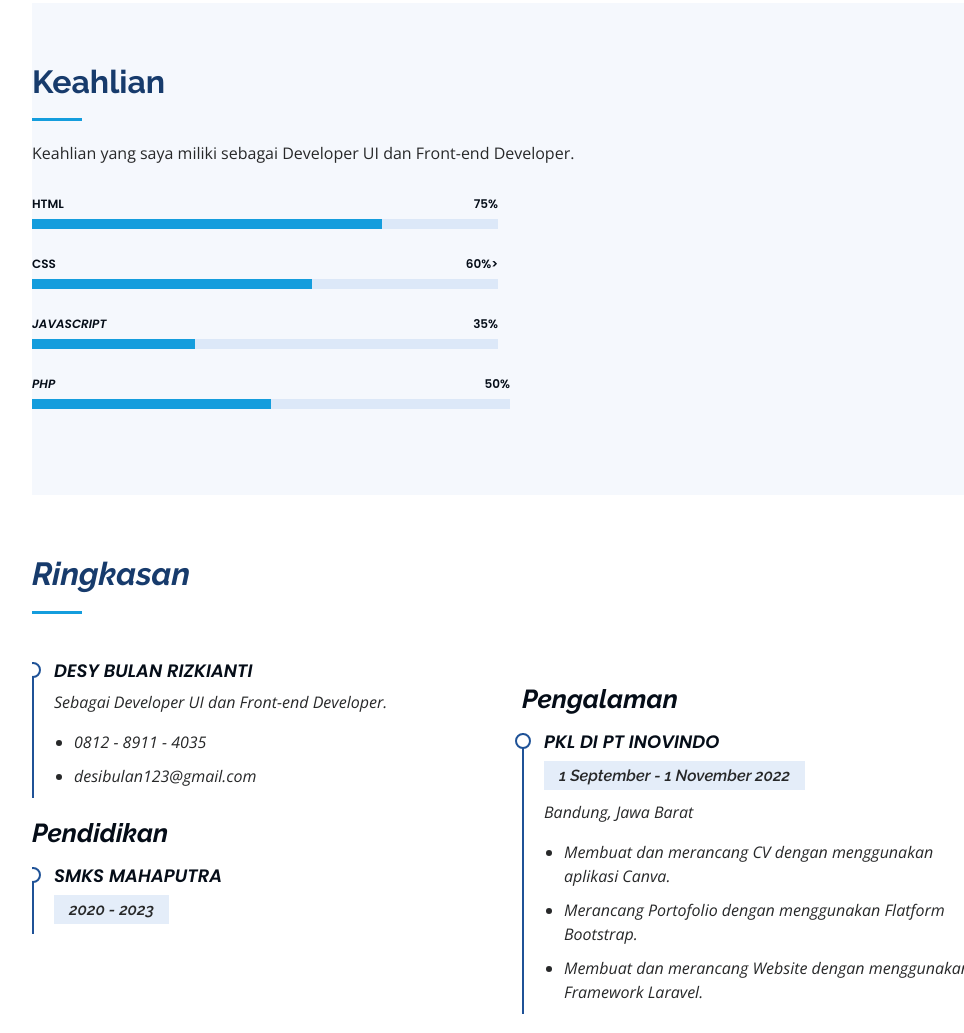
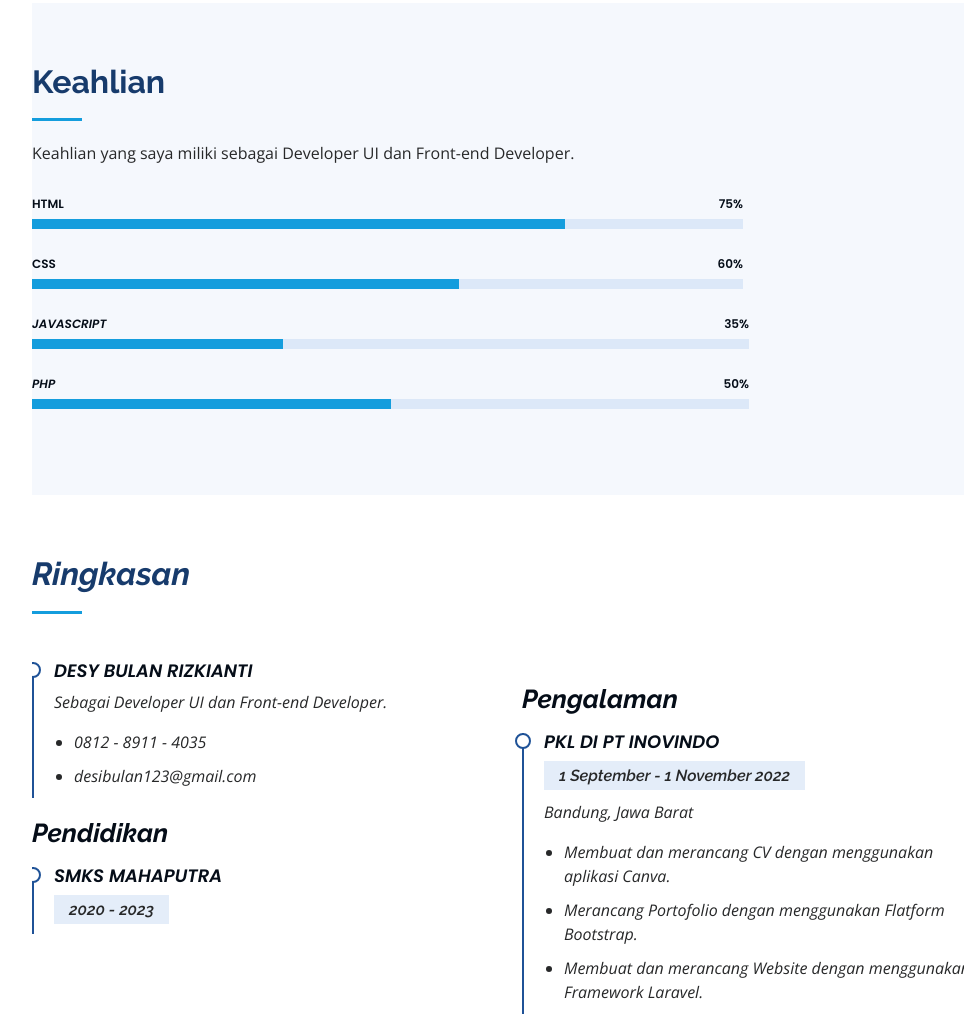
Before and after one commit to 78rizkianti/78rizkianti.github.io, a plain HTML site: page index.html in a window 1280 px wide. Shown: the part 1400-2433 px from the top of the page, without its empty margins (280-1244 px from the left). Drawn offline with nearby package versions, Linux system fonts and the light colour scheme.

Commit message:
first commit

```diff
--- a/index.html
+++ b/index.html
@@ -9,6 +9,7 @@
   <meta content="" name="description">
   <meta content="" name="keywords">
 
+  <link href="https://cdn.jsdelivr.net/npm/bootstrap@5.1.3/dist/css/bootstrap.min.css" rel="stylesheet" integrity="sha384-1BmE4kWBq78iYhFldvKuhfTAU6auU8tT94WrHftjDbrCEXSU1oBoqyl2QvZ6jIW3" crossorigin="anonymous">
 
   <!-- Google Fonts -->
   <link href="https://fonts.googleapis.com/css?family=Open+Sans:300,300i,400,400i,600,600i,700,700i|Raleway:300,300i,400,400i,500,500i,600,600i,700,700i|Poppins:300,300i,400,400i,500,500i,600,600i,700,700i" rel="stylesheet">
@@ -110,7 +111,7 @@
         </div>
 
         <div class="row skills-content">
-          <div class="col-lg-6" data-aos="fade-up">
+          <div class="col-9" data-aos="fade-up">
             <div class="progress">
               <span class="skill">HTML <i class="val">75%</i></span>
               <div class="progress-bar-wrap">
@@ -119,12 +120,14 @@
             </div>
 
             <div class="progress">
-              <span class="skill">CSS <i class="val">60%></span>
+              <span class="skill">CSS <i class="val">60%</span>
               <div class="progress-bar-wrap">
                 <div class="progress-bar" role="progressbar" aria-valuenow="60" aria-valuemin="0" aria-valuemax="80"></div>
               </div>
             </div>
+          </div>
 
+        <div class="col-9" data-aos="fade-up">
             <div class="progress">
               <span class="skill">JavaScript <i class="val">35%</i></span>
               <div class="progress-bar-wrap">
@@ -132,18 +135,17 @@
               </div>
             </div>
 
-          </div>
-
-          <div class="col-lg-6" data-aos="fade-up" data-aos-delay="100">
-
             <div class="progress">
               <span class="skill">PHP <i class="val">50%</i></span>
               <div class="progress-bar-wrap">
                 <div class="progress-bar" role="progressbar" aria-valuenow="50" aria-valuemin="0" aria-valuemax="80"></div>
               </div>
             </div>
-          </div>
         </div>
+        </div>
+
+
+
     </section>
 
     <!-- ======= Resume Section ======= -->
@@ -363,6 +365,8 @@
 
   <a href="#" class="back-to-top d-flex align-items-center justify-content-center"><i class="bi bi-arrow-up-short"></i></a>
 
+  <script src="https://cdn.jsdelivr.net/npm/@popperjs/core@2.10.2/dist/umd/popper.min.js" integrity="sha384-7+zCNj/IqJ95wo16oMtfsKbZ9ccEh31eOz1HGyDuCQ6wgnyJNSYdrPa03rtR1zdB" crossorigin="anonymous"></script>
+<script src="https://cdn.jsdelivr.net/npm/bootstrap@5.1.3/dist/js/bootstrap.min.js" integrity="sha384-QJHtvGhmr9XOIpI6YVutG+2QOK9T+ZnN4kzFN1RtK3zEFEIsxhlmWl5/YESvpZ13" crossorigin="anonymous"></script>
   <!-- Vendor JS Files -->
   <script src="assets/vendor/purecounter/purecounter_vanilla.js"></script>
   <script src="assets/vendor/aos/aos.js"></script>
```
